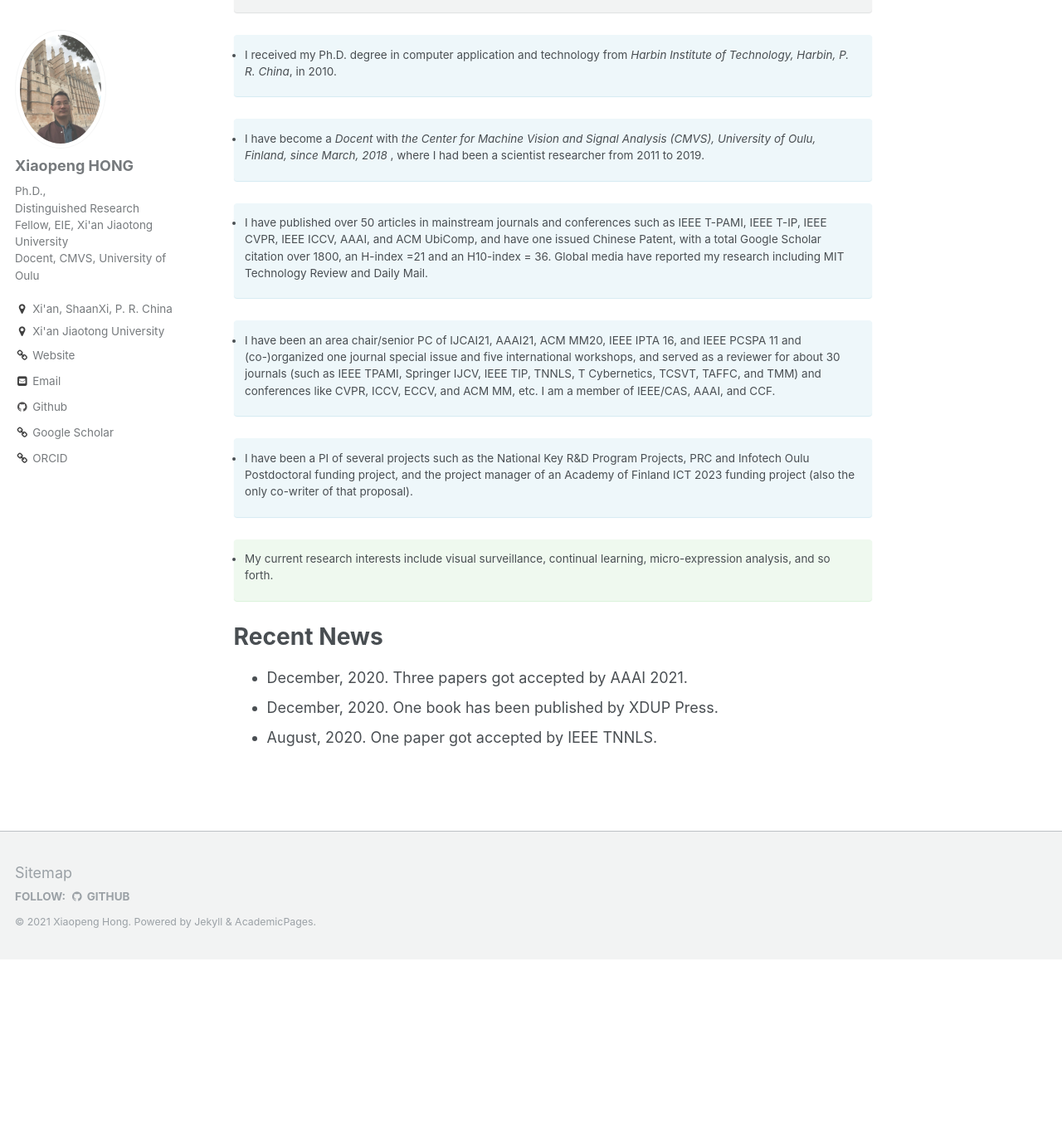
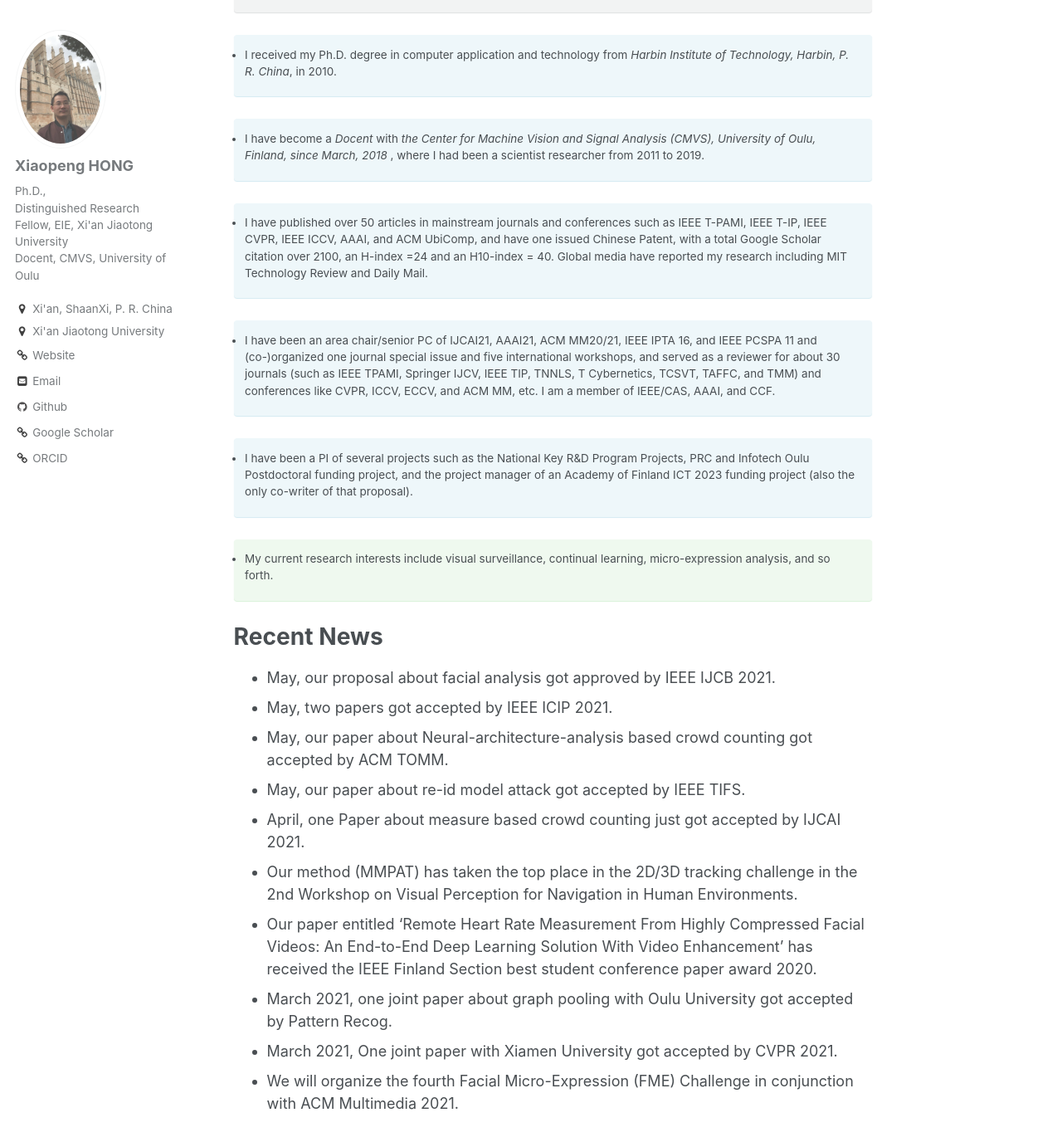
Before and after one commit to xiaopenghong/xiaopenghong.github.io, a Jekyll site: the page built from _pages/about.md, in a window 1280 px wide and 1400 px high, scrolled down 226 px. Shown: the top 1376 px of the window at 83% size. Built offline with Jekyll 4.4.1, drawn with Linux system fonts in a browser that asks for light colours; before the commit the page ends 1382 px from its top, so only the background shows below that.

Commit message:
Update about.md

```diff
--- a/_pages/about.md
+++ b/_pages/about.md
@@ -14,9 +14,9 @@ redirect_from:
 {: .notice--info}
 * I have become a <i>Docent</i> with <i>the Center for Machine Vision and Signal Analysis (CMVS), University of Oulu, Finland, since March, 2018 </i>, where I had been a scientist researcher from 2011 to 2019.
 {: .notice--info}
-* I have published over 50 articles in mainstream journals and conferences such as IEEE T-PAMI, IEEE T-IP, IEEE CVPR, IEEE ICCV, AAAI, and ACM UbiComp, and have one issued Chinese Patent, with a total Google Scholar citation over 1800, an H-index =21 and an H10-index = 36. Global media have reported my research including MIT Technology Review and Daily Mail.
+* I have published over 50 articles in mainstream journals and conferences such as IEEE T-PAMI, IEEE T-IP, IEEE CVPR, IEEE ICCV, AAAI, and ACM UbiComp, and have one issued Chinese Patent, with a total Google Scholar citation over 2100, an H-index =24 and an H10-index = 40. Global media have reported my research including MIT Technology Review and Daily Mail.
 {: .notice--info}
-* I have been an area chair/senior PC of IJCAI21, AAAI21, ACM MM20, IEEE IPTA 16, and IEEE PCSPA 11 and (co-)organized one journal special issue and five international workshops, and served as a reviewer for about 30 journals (such as IEEE TPAMI, Springer IJCV, IEEE TIP, TNNLS, T Cybernetics, TCSVT, TAFFC, and TMM) and conferences like CVPR, ICCV, ECCV, and ACM MM, etc. I am a member of IEEE/CAS, AAAI, and CCF.
+* I have been an area chair/senior PC of IJCAI21, AAAI21, ACM MM20/21, IEEE IPTA 16, and IEEE PCSPA 11 and (co-)organized one journal special issue and five international workshops, and served as a reviewer for about 30 journals (such as IEEE TPAMI, Springer IJCV, IEEE TIP, TNNLS, T Cybernetics, TCSVT, TAFFC, and TMM) and conferences like CVPR, ICCV, ECCV, and ACM MM, etc. I am a member of IEEE/CAS, AAAI, and CCF.
 {: .notice--info}
 * I have been a PI of several projects such as the National Key R&D Program Projects, PRC and Infotech Oulu Postdoctoral funding project, and the project manager of an Academy of Finland ICT 2023 funding project (also the only co-writer of that proposal).
 {: .notice--info}
@@ -24,6 +24,13 @@ redirect_from:
 {: .notice--success}
 
 # Recent News
-* December, 2020. Three papers got accepted by AAAI 2021.
-* December, 2020. One book has been published by XDUP Press.
-* August, 2020. One paper got accepted by IEEE TNNLS.
+* May, our proposal about facial analysis got approved by IEEE IJCB 2021.
+* May, two papers got accepted by IEEE ICIP 2021.
+* May, our paper about Neural-architecture-analysis based crowd counting got accepted by ACM TOMM.
+* May, our paper about re-id model attack got accepted by IEEE TIFS.
+* April, one Paper about measure based crowd counting just got accepted by IJCAI 2021.
+* Our method (MMPAT) has taken the top place in the 2D/3D tracking challenge in the 2nd Workshop on Visual Perception for Navigation in Human Environments.
+* Our paper entitled 'Remote Heart Rate Measurement From Highly Compressed Facial Videos: An End-to-End Deep Learning Solution With Video Enhancement' has received the IEEE Finland Section best student conference paper award 2020.
+* March 2021, one joint paper about graph pooling with Oulu University got accepted by Pattern Recog.
+* March 2021, One joint paper with Xiamen University got accepted by CVPR 2021.
+* We will organize the fourth Facial Micro-Expression (FME) Challenge in conjunction with ACM Multimedia 2021.
```
